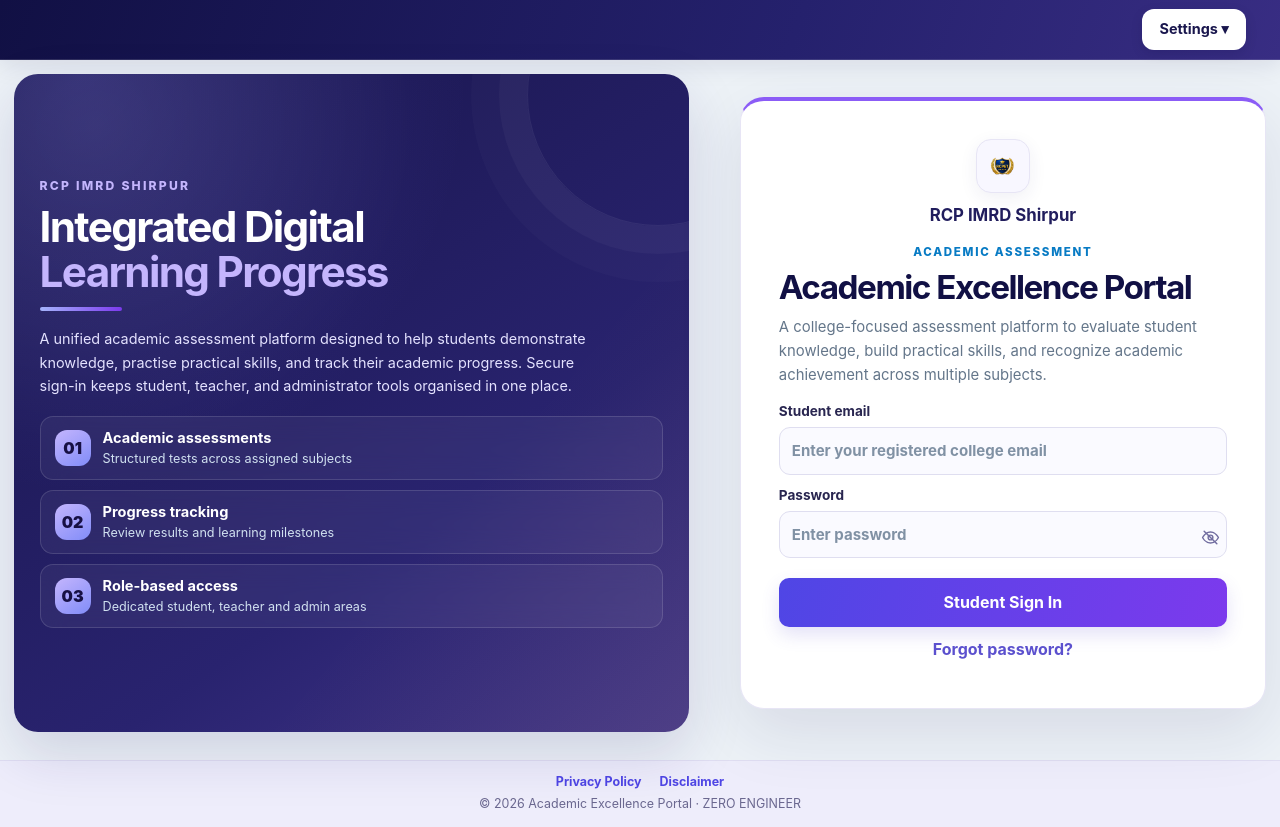
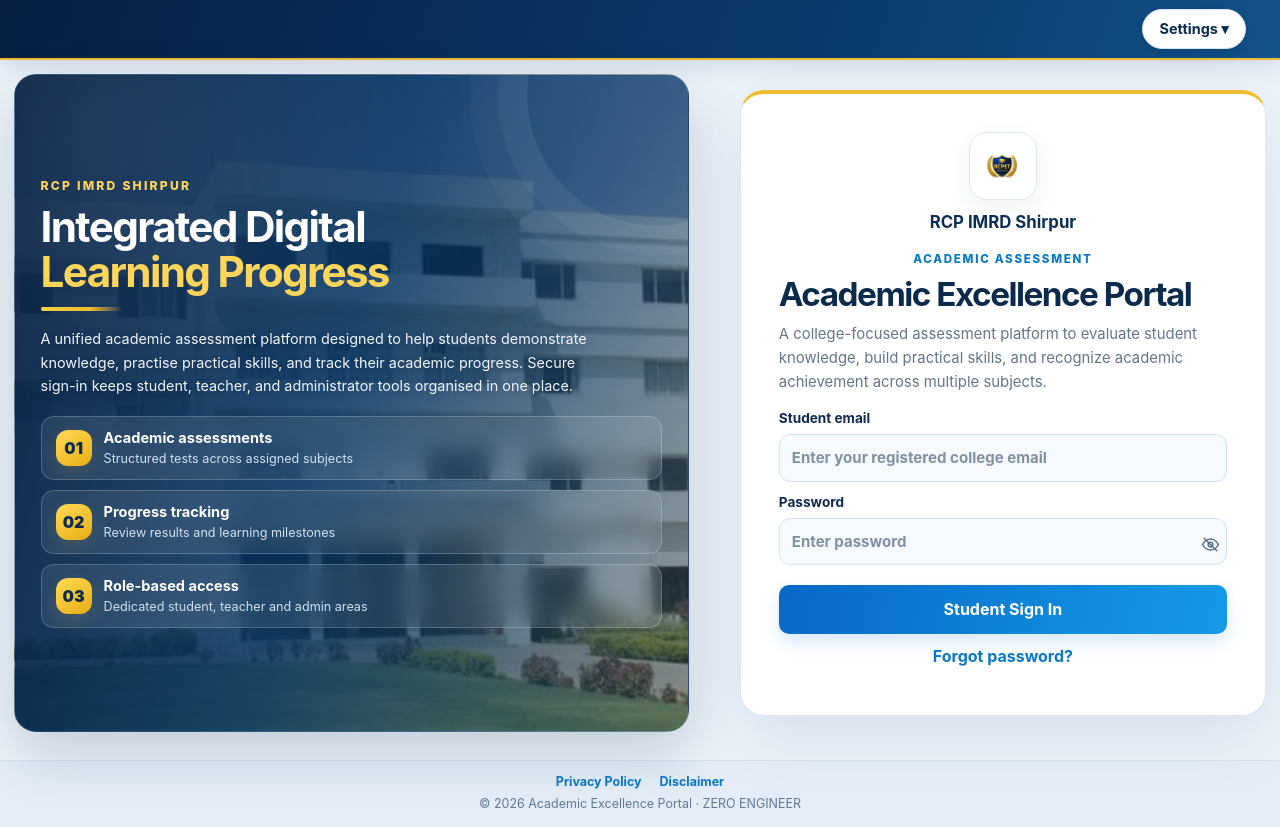
Before and after one commit to zeroengineer09/zero-engineer-assestment, a website: page public/index.html in a window 1280 px wide. Drawn offline with Linux system fonts and the light colour scheme.

Commit message:
Match login page with RCPET campus dashboard theme

```diff
--- a/public/css/style.css
+++ b/public/css/style.css
@@ -303,3 +303,35 @@ label{color:#292650}input,select,textarea{border-color:#dfdef0!important;backgro
 @media(max-width:1000px){.student-dashboard-lower{grid-template-columns:1fr}.campus-welcome{min-height:255px}.campus-welcome-copy{max-width:70%}}
 @media(max-width:800px){.student-portal-top{height:62px;padding:8px 12px}.student-portal-body{min-height:calc(100vh - 62px)}.student-sidebar{width:270px;flex-basis:270px}.student-brand{padding-bottom:15px}.student-portal-content{padding:14px 12px}.student-page-heading{margin-bottom:13px}.campus-welcome{min-height:245px;padding:23px 18px;background-position:58% center}.campus-welcome:before{background:linear-gradient(90deg,rgba(3,24,62,.96),rgba(5,38,88,.82) 58%,rgba(6,44,91,.28))}.campus-welcome-copy{max-width:90%}.campus-welcome h2{font-size:25px}.campus-welcome p{font-size:13px}.welcome-highlights{gap:7px;margin-top:17px}.welcome-highlights span{font-size:10px;padding:7px 8px}.student-summary-grid{grid-template-columns:repeat(3,minmax(0,1fr));gap:8px;margin:12px 0}.student-summary-grid article{min-height:85px;padding:12px 10px}.student-summary-grid span{font-size:9px;line-height:1.35}.student-summary-grid strong{font-size:23px}.student-content-card{padding:14px}.dashboard-assessment-row{grid-template-columns:34px minmax(0,1fr);gap:9px}.dashboard-assessment-icon{width:34px;height:34px;font-size:17px}.dashboard-assessment-row button{grid-column:2;justify-self:start;margin-top:3px}.student-card-heading h2{font-size:16px}}
 @media(max-width:420px){.student-summary-grid{grid-template-columns:1fr}.student-summary-grid article{min-height:65px;display:flex;flex-direction:row;align-items:center;justify-content:space-between}.student-summary-grid strong{margin:0;font-size:22px}.campus-welcome{min-height:230px;padding:20px 15px}.campus-welcome-copy{max-width:100%}.campus-welcome h2{font-size:22px}.campus-welcome:after{display:none}.welcome-highlights span{font-size:9px}.student-portal-top strong{font-size:14px}.student-portal-top small{font-size:10px}}
+
+/* Login page aligned with the RCPET campus dashboard theme */
+:root{--navy:#06234b;--navy2:#0c3e70;--blue:#0878e8;--blue2:#149be8;--gold:#efbd2e;--gold2:#ffd65a;--ink:#102b50;--line:#d7e3f1;--panel2:#f2f7fc}
+body:has(.login-header){background:#edf3fa!important;color:#102b50}
+.login-header{background:linear-gradient(110deg,#061f43,#0b3d70 70%,#14528b)!important;border-bottom:2px solid #efbd2e!important;box-shadow:0 6px 22px #092b4c20!important}
+.profile-button{color:#092b50!important;border:1px solid #d8e5f4!important;background:#fff!important;border-radius:999px!important}
+.profile-dropdown{background:#fff!important;border-color:#dbe6f2!important}
+.profile-dropdown button:hover{background:#eaf3ff!important;color:#0868c6!important}
+.login-information{background:linear-gradient(105deg,rgba(4,29,64,.97),rgba(7,54,99,.88) 48%,rgba(6,41,76,.48)),url('/assets/imrd-campus.jpg') center/cover no-repeat!important;border:1px solid #ffffff24!important;border-radius:22px!important;box-shadow:0 22px 55px #08294b30!important;min-height:540px}
+.login-information:before{background:radial-gradient(circle at 12% 8%,#ffffff15,transparent 38%),linear-gradient(130deg,transparent 55%,#efbd2e18)!important}
+.login-information:after{border-color:#ffffff1c!important;box-shadow:0 0 0 28px #ffffff0a,0 0 0 56px #ffffff07!important}
+.login-information .eyebrow{color:#ffd65a!important}.login-information h1{color:#fff!important}.animated-phrase{color:#ffd65a!important}
+.gold-rule{background:linear-gradient(90deg,#ffd044,#efbd2e 60%,transparent)!important}
+.info-copy{color:#f0f6ff!important;text-shadow:0 1px 8px #00152a55}
+.feature-item{background:#ffffff16!important;border-color:#ffffff35!important;backdrop-filter:blur(10px)}
+.feature-item>span{background:linear-gradient(145deg,#ffda55,#e9ae16)!important;color:#092b50!important;box-shadow:0 6px 18px #efbd2e25}
+.home-layout>#home{background:#fff!important;border:1px solid #dbe6f2!important;border-top:4px solid #efbd2e!important;border-radius:24px!important;box-shadow:0 24px 65px #0a2f5218!important}
+.login-institution img{width:68px!important;height:68px!important;object-fit:contain!important;background:#fff!important;border:1px solid #dce7f3!important;border-radius:18px!important;box-shadow:0 8px 24px #08294b12!important}
+.login-institution strong{color:#0b2e54!important}
+#home h1{color:#0b2b4d!important}
+label{color:#102b50!important}
+input,select,textarea{border-color:#d4e1ef!important;background:#f7fafd!important;color:#102b50!important}
+input:focus,select:focus,textarea:focus{border-color:#1689e8!important;box-shadow:0 0 0 4px #1689e81e!important;background:#fff!important}
+.primary{background:linear-gradient(105deg,#0868c6,#149be8)!important;box-shadow:0 8px 18px #0878e82b!important}
+.primary:hover{box-shadow:0 12px 25px #0878e83b!important}
+.secondary{border-color:#d5e2f0!important;background:#edf4fb!important;color:#0b2e54!important}
+.text-button,.site-footer a{color:#0878c9!important}
+.site-footer{background:#e4edf7!important;color:#627993!important;border-top:1px solid #d5e2f0!important}
+#teacherLogin,#adminLogin,#passwordReset,#passwordChange,#exam,#instructions,#result,#teacherDashboard,#admin{border-color:#dbe6f2!important;box-shadow:0 18px 50px #08294b15!important}
+.password-visibility-toggle{color:#526b87!important}.password-visibility-toggle:hover{background:#eaf3fc!important;color:#0878c9!important}
+@media(max-width:850px){.login-information{min-height:0;background:linear-gradient(105deg,rgba(4,29,64,.94),rgba(7,54,99,.77)),url('/assets/imrd-campus.jpg') center/cover no-repeat!important}.home-layout>#home{margin-bottom:6px}}
+@media(max-width:480px){.login-information{padding:17px 15px!important}.home-layout>#home{padding:20px 16px!important}.login-institution img{width:54px!important;height:54px!important}.login-information h1{font-size:1.65rem!important}}
```
